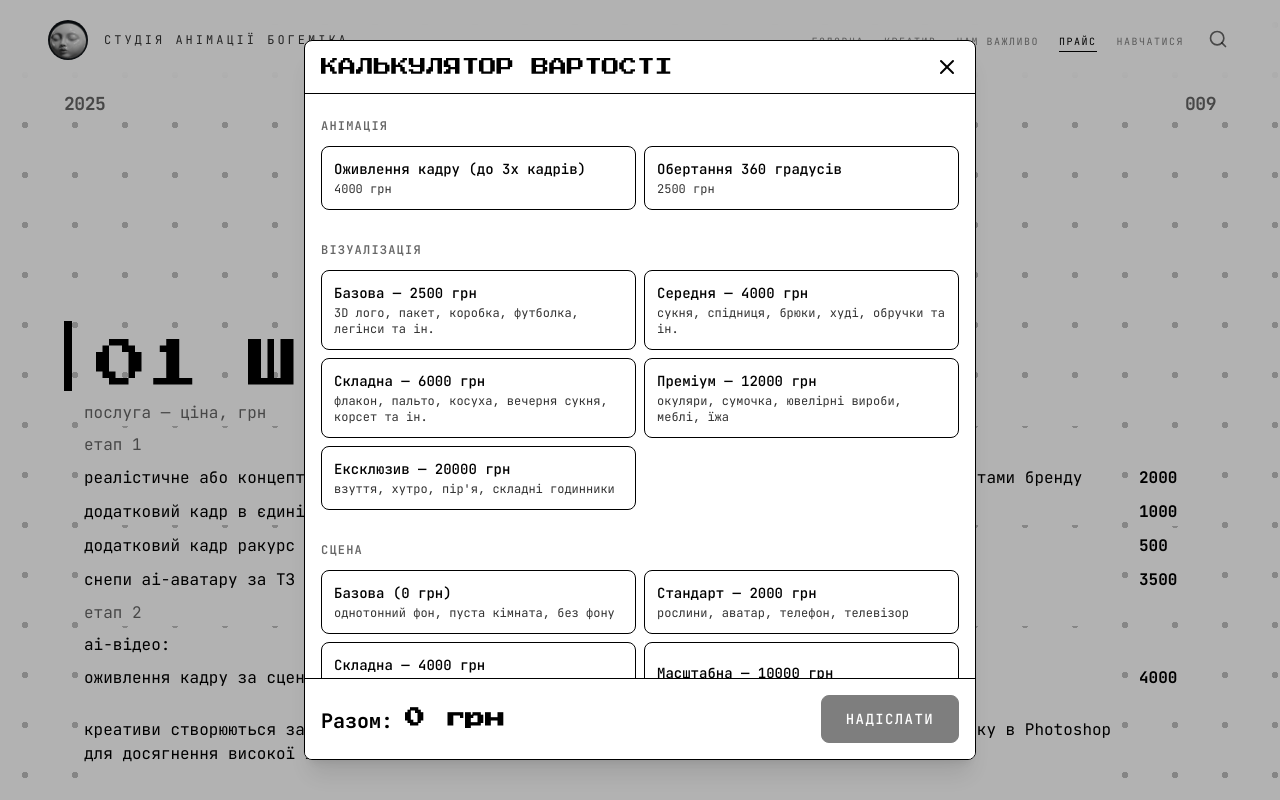
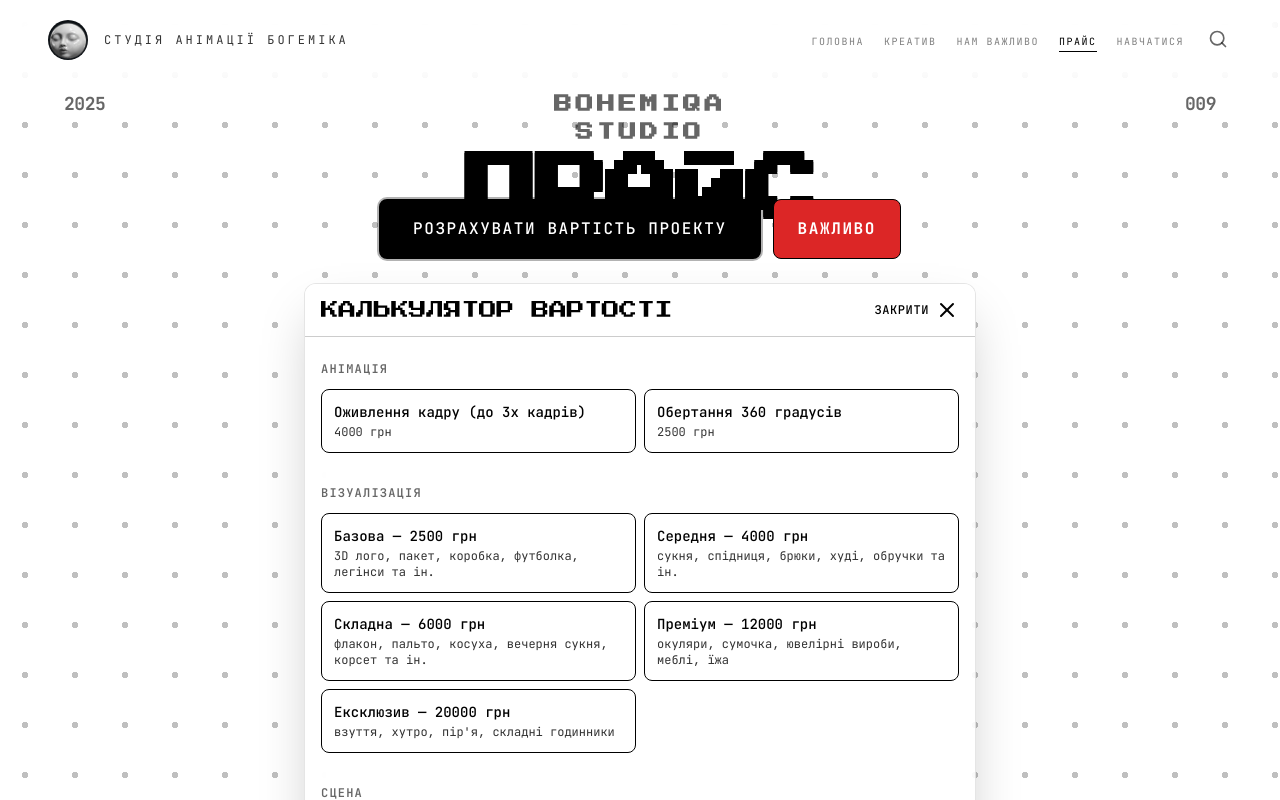
Before and after one commit to ElizavetaDX/Bohemia.com, a Next.js app: page /price in a window 1280 px wide. Both pictures are taken after a click on the button "РОЗРАХУВАТИ ВАРТІСТЬ ПРОЕКТУ". Shown: the top 800 px of the page. Built offline with nearby package versions, Linux system fonts and the light colour scheme; a web font is replaced by a local one.

Commit message:
прайс добавление калькулятора

```diff
--- a/src/app/price/page.tsx
+++ b/src/app/price/page.tsx
@@ -181,9 +181,16 @@ export default function PricePage() {
   }, [])
 
   useEffect(() => {
-    if (mobileMenuOpen) document.body.style.overflow = 'hidden'
-    else document.body.style.overflow = ''
-    return () => { document.body.style.overflow = '' }
+    if (mobileMenuOpen) {
+      document.body.style.overflow = 'hidden'
+    } else {
+      document.body.style.removeProperty('overflow')
+      document.body.style.overflow = 'unset'
+    }
+    return () => {
+      document.body.style.removeProperty('overflow')
+      document.body.style.overflow = 'unset'
+    }
   }, [mobileMenuOpen])
 
   const linkClass = (active?: boolean) =>
--- a/src/components/PriceCalculator.tsx
+++ b/src/components/PriceCalculator.tsx
@@ -1,6 +1,6 @@
 'use client'
 
-import React, { useState, useMemo, useCallback, useEffect } from 'react'
+import React, { useState, useMemo, useCallback } from 'react'
 
 const ANIMATION_OPTIONS = [
   { id: 'frame_revival', label: 'Оживлення кадру (до 3х кадрів)', price: 4000 },
@@ -23,10 +23,10 @@ const SCENE_OPTIONS = [
 ] as const
 
 const STATIC_AI_OPTIONS = [
-  { id: 'realistic_image', label: 'Реалістичне або концептуальне зображення з продуктом/логотипом бренду', price: 2000 },
-  { id: 'extra_frame_concept', label: 'Додатковий кадр в єдиній концепції', price: 1000 },
-  { id: 'extra_frame_angle', label: 'Додатковий кадр (ракурс)', price: 500 },
-  { id: 'ai_avatar_snaps', label: 'Снепи AI-аватару за ТЗ (макіяж + зачіска + одяг)', price: 3500 },
+  { id: 'realistic_image', label: 'Концептуальне зображення', price: 2000 },
+  { id: 'extra_frame_concept', label: 'Додатковий кадр концепт', price: 1000 },
+  { id: 'extra_frame_angle', label: 'Додатковий кадр ракурс', price: 500 },
+  { id: 'ai_avatar_snaps', label: 'Снепи ai-аватару', price: 3500 },
 ] as const
 
 const CG_OPTIONS = [
@@ -65,20 +65,7 @@ export function PriceCalculator() {
   const [comment, setComment] = useState('')
   const [sending, setSending] = useState(false)
   const [sent, setSent] = useState(false)
-
-  useEffect(() => {
-    if (open) {
-      document.body.style.overflow = 'hidden'
-      document.documentElement.style.overflow = 'hidden'
-    } else {
-      document.body.style.overflow = ''
-      document.documentElement.style.overflow = ''
-    }
-    return () => {
-      document.body.style.overflow = ''
-      document.documentElement.style.overflow = ''
-    }
-  }, [open])
+  const [showImportant, setShowImportant] = useState(false)
 
   const toggleStaticAi = useCallback((id: string) => {
     setStaticAi((prev) => {
@@ -160,67 +147,71 @@ export function PriceCalculator() {
       })
       if (res.ok) {
         setSent(true)
-        setTimeout(() => {
-          setOpen(false)
-          document.body.style.overflow = ''
-          document.documentElement.style.overflow = ''
-        }, 1500)
+        setTimeout(() => setOpen(false), 1500)
       }
     } finally {
       setSending(false)
     }
   }
 
-  const handleClose = useCallback(() => {
-    setOpen(false)
-    document.body.style.overflow = ''
-    document.documentElement.style.overflow = ''
-  }, [])
+  const handleClose = useCallback(() => setOpen(false), [])
 
   return (
-    <>
     <section id="calculator" className="content-above-dots px-4 sm:px-6 md:px-12 py-4 md:py-6">
-        <div className="max-w-6xl mx-auto flex justify-center">
+      <div className="max-w-6xl mx-auto">
+        <div className="flex flex-wrap justify-center items-stretch gap-3">
           <button
             type="button"
-            onClick={() => setOpen(true)}
-            className="min-h-[52px] px-8 py-4 bg-black text-white font-medium uppercase tracking-widest rounded-lg border border-black transition-colors hover:bg-black/90 focus:outline-none focus:ring-2 focus:ring-black/30"
+            onClick={() => setOpen((prev) => !prev)}
+            className="min-h-[52px] px-8 py-4 bg-black text-white font-medium uppercase tracking-widest rounded-lg border-2 border-black transition-colors hover:bg-black/90 focus:outline-none focus:ring-2 focus:ring-black/30"
           >
             Розрахувати вартість проекту
           </button>
+          <button
+            type="button"
+            onClick={() => setShowImportant((prev) => !prev)}
+            className="min-h-[52px] px-6 py-4 bg-red-600 text-white font-bold uppercase tracking-widest rounded-lg border border-black transition-colors hover:bg-red-700 focus:outline-none focus:ring-2 focus:ring-red-400"
+            aria-expanded={showImportant}
+          >
+            Важливо
+          </button>
         </div>
-      </section>
+
+        {showImportant && (
+          <div className="mt-4 max-w-2xl mx-auto text-center border border-black rounded-lg px-4 py-3 bg-white">
+            <p className="text-sm md:text-base text-black leading-relaxed">
+              Щоб порахувати вартість проекту з 3D анімацією скористайтеся, будь ласка, формулою:{' '}
+              <span className="font-bold underline">Анімація + Візуалізація + Сцена</span>.
+            </p>
+          </div>
+        )}
 
         {open && (
           <div
-          className="fixed inset-0 z-[100] flex items-center justify-center p-0 md:p-4 bg-black/20 md:bg-black/30"
-          onClick={handleClose}
+            className="mt-6 w-full max-w-2xl mx-auto flex flex-col rounded-xl border border-black/10 bg-white/80 shadow-2xl backdrop-blur-md overflow-hidden max-h-[85vh] min-h-0"
             role="dialog"
             aria-modal="true"
             aria-labelledby="calc-modal-title"
           >
-          <div
-            className="w-full h-full md:h-auto md:max-h-[90vh] md:max-w-2xl bg-white border border-black md:rounded-lg shadow-xl flex flex-col overflow-hidden overscroll-contain"
-            onClick={(e) => e.stopPropagation()}
-          >
-            <div className="flex items-center justify-between flex-shrink-0 border-b border-black px-4 py-3">
-              <h2 id="calc-modal-title" className="font-press-start text-lg uppercase tracking-tight text-black">
+            <div className="flex items-center justify-between flex-shrink-0 border-b border-black/20 px-4 py-3 bg-white/90">
+              <h2 id="calc-modal-title" className="font-press-start text-sm md:text-lg uppercase tracking-tight text-black">
                 Калькулятор вартості
               </h2>
               <button
                 type="button"
                 onClick={handleClose}
-                className="p-2 -m-2 text-black hover:bg-black/5 rounded focus:outline-none focus:ring-2 focus:ring-black/20"
+                className="flex items-center gap-1.5 p-2 -m-2 text-black hover:bg-black/5 rounded focus:outline-none focus:ring-2 focus:ring-black/20"
                 aria-label="Закрити"
               >
-                <svg xmlns="http://www.w3.org/2000/svg" width="24" height="24" viewBox="0 0 24 24" fill="none" stroke="currentColor" strokeWidth="2" strokeLinecap="round" strokeLinejoin="round">
+                <span className="text-xs font-medium uppercase tracking-wider">Закрити</span>
+                <svg xmlns="http://www.w3.org/2000/svg" width="24" height="24" viewBox="0 0 24 24" fill="none" stroke="currentColor" strokeWidth="2" strokeLinecap="round" strokeLinejoin="round" aria-hidden>
                   <line x1="18" y1="6" x2="6" y2="18" />
                   <line x1="6" y1="6" x2="18" y2="18" />
                 </svg>
               </button>
             </div>
 
-            <div className="flex-1 overflow-y-auto overscroll-contain px-4 py-6 space-y-8">
+            <div className="flex-1 min-h-0 overflow-y-auto px-4 py-6 space-y-8">
               {/* Анімація */}
               <div>
                 <h3 className="text-xs font-semibold uppercase tracking-widest text-black/60 mb-3">Анімація</h3>
@@ -383,7 +374,7 @@ export function PriceCalculator() {
             </div>
 
             {/* Фіксований блок з сумою та кнопкою */}
-            <div className="flex-shrink-0 border-t border-black px-4 py-4 bg-white">
+            <div className="flex-shrink-0 border-t border-black/20 px-4 py-4 bg-white/90">
               <div className="flex flex-col sm:flex-row items-stretch sm:items-center justify-between gap-3">
                 <p className="text-xl font-bold text-black tabular-nums">
                   Разом: <span className="font-press-start">{total.toLocaleString('uk-UA')} грн</span>
@@ -399,8 +390,8 @@ export function PriceCalculator() {
               </div>
             </div>
           </div>
+        )}
       </div>
-      )}
-    </>
+    </section>
   )
 }
```
Lines whose indentation alone changed are shown as unchanged.
